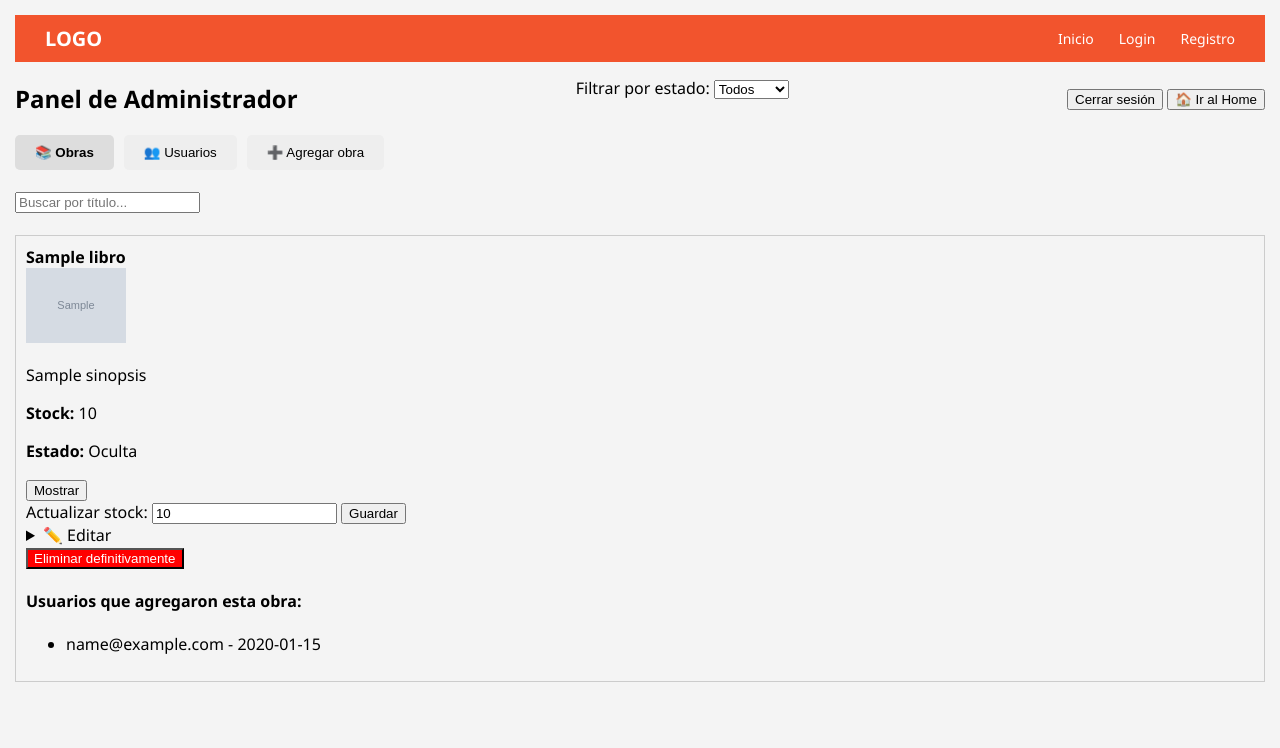
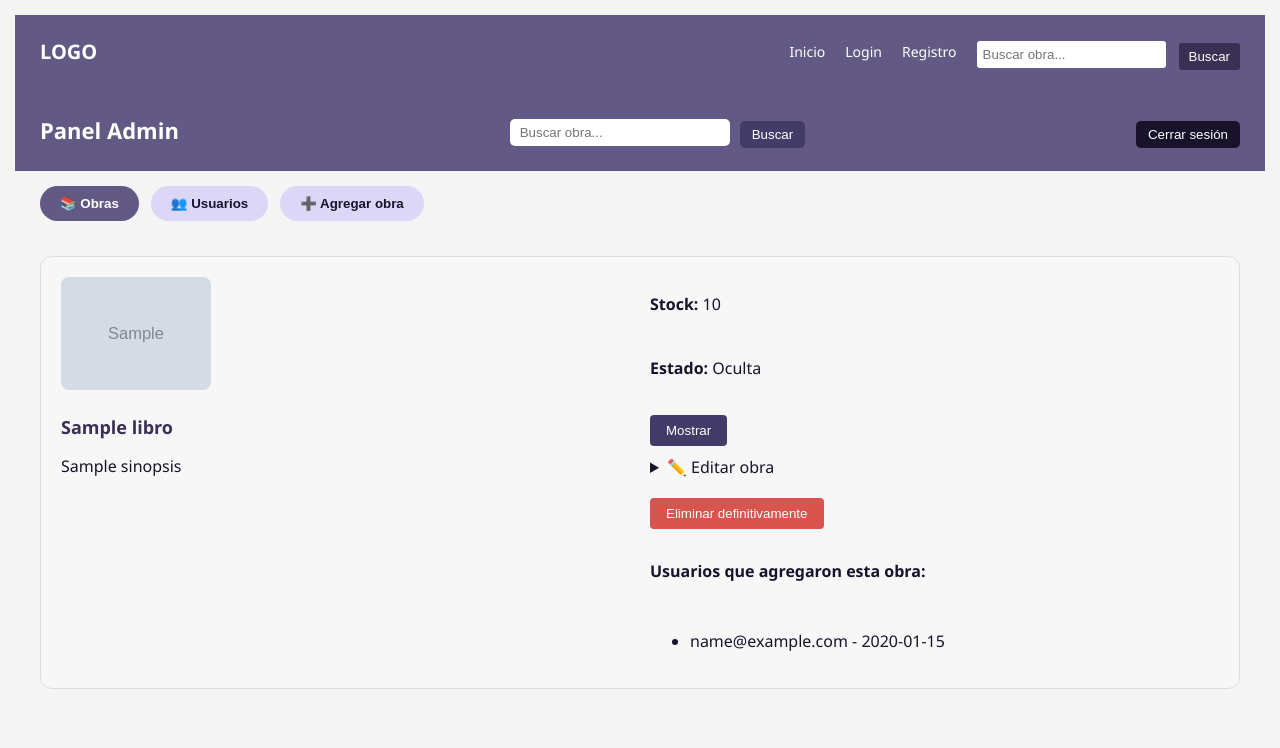
Before and after one commit to jptorres121/MarioMendoza, a FastAPI app: template app/templates/admin_dashboard.html in a window 1280 px wide. Shown: the top 748 px of the page. Run offline with FastAPI, Linux system fonts and the light colour scheme; the template is opened without the code that fills it: most values are stand-ins (such as "Sample title", 1, 10 or a date in 2020); grey boxes marked "Sample" are stand-in pictures.

Commit message:
Estilos para la pagina y cambios para el admin

```diff
--- a/app/main.py
+++ b/app/main.py
@@ -95,6 +95,8 @@ def dashboard(request: Request, db: Session = Depends(get_db), token: str = Cook
             datos.append({"usuario": u, "libros": libros_u})
 
         estado = request.query_params.get("estado")
+        q = request.query_params.get("q", "")
+
         disponibles_query = db.query(models.LibroDisponible)
 
         if estado == "activo":
@@ -102,7 +104,11 @@ def dashboard(request: Request, db: Session = Depends(get_db), token: str = Cook
         elif estado == "inactivo":
             disponibles_query = disponibles_query.filter(models.LibroDisponible.activo == False)
 
+        if q:
+            disponibles_query = disponibles_query.filter(models.LibroDisponible.titulo.ilike(f"%{q}%"))
+
         disponibles = disponibles_query.all()
+
         for libro in disponibles:
             libro.usuarios = (
                 db.query(models.LibroUsuario)
--- /dev/null
+++ b/app/static/css/style_admin.css
@@ -0,0 +1,313 @@
+/* ===== Paleta ===== */
+/* Principal: #635985, Secundario: #443C68, Tercero: #393053, Fondo oscuro: #18122B */
+
+body {
+  margin: 0;
+  font-family: 'Segoe UI', Tahoma, Geneva, Verdana, sans-serif;
+  background-color: #f4f4f4;
+  color: #18122B;
+}
+
+/* === Navbar del Admin === */
+nav {
+  background-color: #635985;
+  color: white;
+  display: flex;
+  justify-content: space-between;
+  align-items: center;
+  padding: 10px 25px;
+}
+
+nav .logo {
+  font-size: 20px;
+  font-weight: bold;
+  text-decoration: none;
+  color: white;
+}
+
+.nav-links {
+  display: flex;
+  align-items: center;
+  gap: 20px;
+}
+
+.nav-links a {
+  color: white;
+  text-decoration: none;
+  font-weight: 500;
+}
+
+.nav-links a:hover {
+  color: #dcd6f7;
+}
+
+/* === Menú desplegable para imagen/perfil === */
+.dropdown {
+  position: relative;
+  display: inline-block;
+}
+
+.dropdown-btn {
+  background: none;
+  border: none;
+  cursor: pointer;
+}
+
+.dropdown-content {
+  display: none;
+  position: absolute;
+  right: 0;
+  background-color: #443C68;
+  min-width: 160px;
+  z-index: 1;
+  border-radius: 4px;
+}
+
+.dropdown-content a {
+  color: white;
+  padding: 10px 16px;
+  display: block;
+  text-decoration: none;
+}
+
+.dropdown-content a:hover {
+  background-color: #393053;
+}
+
+.dropdown:hover .dropdown-content {
+  display: block;
+}
+
+/* === Barra de búsqueda === */
+nav form {
+  display: flex;
+  align-items: center;
+  gap: 8px;
+}
+
+nav input[type="text"] {
+  padding: 6px;
+  border-radius: 4px;
+  border: 1px solid #ccc;
+}
+
+nav button {
+  background-color: #443C68;
+  color: white;
+  border: none;
+  padding: 6px 12px;
+  border-radius: 4px;
+  cursor: pointer;
+}
+
+nav button:hover {
+  background-color: #393053;
+}
+
+/* === Pestañas === */
+.tabs {
+  display: flex;
+  gap: 12px;
+  padding: 15px 25px;
+}
+
+.tabs button {
+  background-color: #dcd6f7;
+  color: #18122B;
+  padding: 10px 20px;
+  border: none;
+  border-radius: 20px;
+  cursor: pointer;
+  font-weight: bold;
+  transition: background-color 0.3s;
+}
+
+.tabs button.active {
+  background-color: #635985;
+  color: white;
+}
+
+.tab-content {
+  display: none;
+  padding: 20px 25px;
+}
+
+.tab-content.active {
+  display: block;
+}
+
+/* === Tarjetas de obras y usuarios === */
+.card {
+  background-color: white;
+  border: 1px solid #ccc;
+  border-radius: 6px;
+  padding: 15px;
+  margin-bottom: 20px;
+}
+
+.card img {
+  max-width: 120px;
+  height: auto;
+  display: block;
+  margin-bottom: 10px;
+}
+
+/* === Formularios y botones === */
+form {
+  margin-top: 10px;
+}
+
+form input,
+form textarea,
+form select {
+  width: 100%;
+  max-width: 400px;
+  padding: 8px;
+  margin-top: 6px;
+  margin-bottom: 10px;
+  border: 1px solid #bbb;
+  border-radius: 4px;
+}
+
+form button {
+  background-color: #443C68;
+  color: white;
+  padding: 8px 16px;
+  border: none;
+  border-radius: 4px;
+  cursor: pointer;
+}
+
+form button:hover {
+  background-color: #393053;
+}
+
+button.danger {
+  background-color: #d9534f;
+}
+
+button.danger:hover {
+  background-color: #c9302c;
+}
+
+/* === Encabezados === */
+h2, h3, h4 {
+  color: #18122B;
+}
+
+.libro-card {
+  display: flex;
+  justify-content: space-between;
+  background-color: #f7f7f7;
+  border: 1px solid #ddd;
+  padding: 20px;
+  border-radius: 12px;
+  margin-bottom: 25px;
+  gap: 20px;
+}
+
+.libro-info {
+  flex: 1;
+}
+
+.libro-info img {
+  width: 150px;
+  height: auto;
+  border-radius: 8px;
+  margin-bottom: 10px;
+}
+
+.libro-info h3 {
+  margin: 10px 0 5px;
+  font-size: 18px;
+  color: #393053;
+}
+
+.libro-acciones {
+  flex: 1;
+  display: flex;
+  flex-direction: column;
+  gap: 10px;
+  justify-content: center;
+}
+
+.form-editar input,
+.form-editar textarea,
+.form-editar button {
+  display: block;
+  width: 100%;
+  margin-top: 5px;
+  margin-bottom: 10px;
+  padding: 6px;
+  border-radius: 5px;
+  border: 1px solid #ccc;
+}
+
+.form-editar button {
+  background-color: #443C68;
+  color: white;
+  border: none;
+  cursor: pointer;
+}
+
+.form-editar button:hover {
+  background-color: #635985;
+}
+
+.admin-navbar {
+  background-color: #635985;
+  color: white;
+  padding: 15px 25px;
+  display: flex;
+  align-items: center;
+  justify-content: space-between;
+  font-family: 'Segoe UI', sans-serif;
+  flex-wrap: wrap;
+}
+
+.admin-navbar .logo {
+  font-size: 22px;
+  font-weight: bold;
+  text-decoration: none;
+  color: white;
+}
+
+.admin-search {
+  display: flex;
+  align-items: center;
+  gap: 10px;
+}
+
+.admin-search input[type="text"] {
+  padding: 6px 10px;
+  border-radius: 5px;
+  border: none;
+  min-width: 200px;
+}
+
+.admin-search button {
+  background-color: #443C68;
+  color: white;
+  border: none;
+  padding: 6px 12px;
+  border-radius: 5px;
+  cursor: pointer;
+  transition: background-color 0.2s;
+}
+
+.admin-search button:hover {
+  background-color: #393053;
+}
+
+.logout-btn {
+  background-color: #18122B;
+  color: white;
+  padding: 6px 12px;
+  border: none;
+  border-radius: 5px;
+  cursor: pointer;
+}
+
+.logout-btn:hover {
+  background-color: #393053;
+}
--- a/app/static/css/styles.css
+++ b/app/static/css/styles.css
@@ -1,4 +1,10 @@
-/* Estilo general para el body */
+:root {
+  --color-1: #635985;
+  --color-2: #443C68;
+  --color-3: #393053;
+  --color-4: #18122B;
+}
+
 body {
   font-family: 'Segoe UI', Tahoma, Geneva, Verdana, sans-serif;
   margin: 0;
@@ -6,17 +12,15 @@ body {
   background-color: #f4f4f4;
 }
 
-/* Barra de navegación principal */
+/* Navbar con buscador */
 nav {
-  background-color: #f2542d; /* Naranja moderno */
-  padding: 10px 30px;
+  background-color: var(--color-1);
+  padding: 12px 30px;
   display: flex;
+  justify-content: space-between;
   align-items: center;
-  justify-content: space-between;
-  font-family: 'Segoe UI', Tahoma, Geneva, Verdana, sans-serif;
 }
 
-/* Logo o título a la izquierda */
 nav .logo {
   color: white;
   font-weight: bold;
@@ -24,21 +28,40 @@ nav .logo {
   text-decoration: none;
 }
 
-/* Contenedor de enlaces */
 nav .nav-links {
   display: flex;
-  gap: 25px;
+  align-items: center;
+  gap: 20px;
 }
 
-/* Enlaces de navegación */
 nav .nav-links a {
   color: white;
   text-decoration: none;
   font-size: 14px;
   font-weight: 500;
-  transition: color 0.3s;
 }
 
 nav .nav-links a:hover {
-  color: #ffe3d8; /* Color claro al pasar el mouse */
+  color: #ddd;
 }
+
+/* Buscador en navbar */
+nav .search-form input[type="text"] {
+  padding: 6px;
+  border: none;
+  border-radius: 3px;
+}
+
+nav .search-form button {
+  padding: 6px 10px;
+  margin-left: 5px;
+  background-color: var(--color-3);
+  color: white;
+  border: none;
+  border-radius: 3px;
+  cursor: pointer;
+}
+
+nav .search-form button:hover {
+  background-color: var(--color-4);
+}
--- a/app/templates/admin_dashboard.html
+++ b/app/templates/admin_dashboard.html
@@ -2,90 +2,65 @@
 {% block title %}Panel de Administrador{% endblock %}
 
 {% block content %}
-<style>
-  .tabs {
-    display: flex;
-    gap: 10px;
-    margin-bottom: 20px;
-  }
-  .tabs button {
-    padding: 10px 20px;
-    background-color: #eee;
-    border: none;
-    cursor: pointer;
-    border-radius: 5px;
-  }
-  .tabs button.active {
-    background-color: #ddd;
-    font-weight: bold;
-  }
-  .tab-content { display: none; }
-  .tab-content.active { display: block; }
-</style>
+<link rel="stylesheet" href="/static/css/style_admin.css">
 
-<div style="display: flex; justify-content: space-between; align-items: center;">
-  <h2>Panel de Administrador</h2>
-  <form method="get" style="margin-bottom: 20px;">
-    <label>Filtrar por estado:</label>
-    <select name="estado" onchange="this.form.submit()">
-      <option value="">Todos</option>
-      <option value="activo" {% if request.query_params.get('estado') == 'activo' %}selected{% endif %}>Activos</option>
-      <option value="inactivo" {% if request.query_params.get('estado') == 'inactivo' %}selected{% endif %}>Inactivos</option>
-    </select>
+<nav class="admin-navbar">
+  <a href="/" class="logo">Panel Admin</a>
+  <form method="get" action="/dashboard" class="admin-search">
+    <input type="text" name="q" placeholder="Buscar obra..." value="{{ request.query_params.q or '' }}">
+    <button type="submit">Buscar</button>
   </form>
+  <form method="get" action="/logout">
+    <button type="submit" class="logout-btn">Cerrar sesión</button>
+  </form>
+</nav>
 
-  <form method="get" action="/logout">
-    <button type="submit">Cerrar sesión</button>
-    <button onclick="irAlHome()">🏠 Ir al Home</button>
-  </form>
-</div>
 
-<!-- Pestañas -->
 <div class="tabs">
   <button onclick="mostrarTab('obras')" class="active">📚 Obras</button>
   <button onclick="mostrarTab('usuarios')">👥 Usuarios</button>
   <button onclick="mostrarTab('agregar')">➕ Agregar obra</button>
 </div>
 
-<!-- TAB: Obras -->
 <div id="obras" class="tab-content active">
-  <input type="text" id="filtroObras" placeholder="Buscar por título..." onkeyup="filtrarObras()">
-  <br><br>
   {% for libro in disponibles %}
-    <div class="libro-item" style="border:1px solid #ccc; padding:10px; margin-bottom:20px;">
-      <strong>{{ libro.titulo }}</strong><br>
-      <img src="{{ libro.imagen_url }}" width="100"><br>
+    <div class="libro-card">
+      <div class="libro-info">
+        <img src="{{ libro.imagen_url }}" alt="{{ libro.titulo }}">
+        <h3>{{ libro.titulo }}</h3>
         <p>{{ libro.sinopsis }}</p>
+      </div>
+      <div class="libro-acciones">
         <p><strong>Stock:</strong> {{ libro.stock }}</p>
         <p><strong>Estado:</strong> {{ "Visible" if libro.activo else "Oculta" }}</p>
 
         <form method="post" action="/obras/{{ libro.id }}/alternar">
-        <button type="submit">{% if libro.activo %}Ocultar{% else %}Mostrar{% endif %}</button>
-      </form>
-
-      <form method="post" action="/obras/{{ libro.id }}/stock">
-        <label>Actualizar stock:</label>
-        <input type="number" name="stock" value="{{ libro.stock }}" required>
-        <button type="submit">Guardar</button>
+          <button type="submit" class="secondary-btn">
+            {% if libro.activo %} Ocultar {% else %} Mostrar {% endif %}
+          </button>
         </form>
 
         <details>
-        <summary>✏️ Editar</summary>
-        <form method="post" action="/obras/{{ libro.id }}/actualizar" enctype="multipart/form-data">
+          <summary>✏️ Editar obra</summary>
+          <form method="post" action="/obras/{{ libro.id }}/actualizar" enctype="multipart/form-data" class="form-editar">
             <label>Título:</label>
-          <input type="text" name="titulo" value="{{ libro.titulo }}" required><br>
+            <input type="text" name="titulo" value="{{ libro.titulo }}" required>
+
             <label>Sinopsis:</label>
-          <textarea name="sinopsis" required>{{ libro.sinopsis }}</textarea><br>
+            <textarea name="sinopsis" required>{{ libro.sinopsis }}</textarea>
+
             <label>Imagen:</label>
-          <input type="file" name="imagen" accept="image/*"><br>
+            <input type="file" name="imagen">
+
             <label>Stock:</label>
-          <input type="number" name="stock" value="{{ libro.stock }}" required><br>
+            <input type="number" name="stock" value="{{ libro.stock }}" required>
+
             <button type="submit">Actualizar</button>
           </form>
         </details>
 
         <form method="post" action="/obras/{{ libro.id }}/eliminar-definitivo">
-        <button type="submit" style="background-color: red; color: white;">Eliminar definitivamente</button>
+          <button type="submit" class="danger">Eliminar definitivamente</button>
         </form>
 
         <h4>Usuarios que agregaron esta obra:</h4>
@@ -97,26 +72,24 @@
           {% endfor %}
         </ul>
       </div>
+    </div>
+  {% else %}
+    <p>No hay libros aún.</p>
   {% endfor %}
 </div>
 
-<!-- TAB: Usuarios -->
 <div id="usuarios" class="tab-content">
+  <h2>Usuarios registrados</h2>
   {% for entrada in datos %}
-    <div style="border:1px solid #ccc; padding:10px; margin-bottom:20px;">
-      <strong>{{ entrada.usuario.nombre }} {{ entrada.usuario.apellido }}</strong> — {{ entrada.usuario.email }}<br>
+    <div class="usuario-card">
+      <p><strong>{{ entrada.usuario.nombre }} {{ entrada.usuario.apellido }}</strong> — {{ entrada.usuario.email }}</p>
       <p><strong>Estado:</strong> {{ "Activo" if entrada.usuario.activo else "Inactivo" }}</p>
-
       <form method="post" action="/usuarios/{{ entrada.usuario.id }}/alternar">
-        <button type="submit">
-          {% if entrada.usuario.activo %}Inactivar{% else %}Activar{% endif %}
-        </button>
+        <button type="submit">{% if entrada.usuario.activo %}Inactivar{% else %}Activar{% endif %}</button>
       </form>
-
       <form method="post" action="/usuarios/{{ entrada.usuario.id }}/eliminar">
-        <button type="submit" style="background-color: red; color: white;">Eliminar usuario</button>
+        <button type="submit" class="danger">Eliminar usuario</button>
       </form>
-
       <h4>Libros agregados:</h4>
       <ul>
         {% for libro in entrada.libros %}
@@ -129,7 +102,6 @@
   {% endfor %}
 </div>
 
-<!-- TAB: Agregar obra -->
 <div id="agregar" class="tab-content">
   <h3>Agregar nueva obra</h3>
   <form method="post" action="/obras/crear" enctype="multipart/form-data">
@@ -150,33 +122,13 @@
 </div>
 
 <script>
-  // Mostrar pestaña seleccionada
 function mostrarTab(id) {
   const tabs = document.querySelectorAll('.tab-content');
-    const buttons = document.querySelectorAll('.tabs button');
-
+  const botones = document.querySelectorAll('.tabs button');
   tabs.forEach(tab => tab.classList.remove('active'));
-    buttons.forEach(btn => btn.classList.remove('active'));
-
+  botones.forEach(btn => btn.classList.remove('active'));
   document.getElementById(id).classList.add('active');
   event.target.classList.add('active');
 }
-
-  // Filtrar obras por título
-  function filtrarObras() {
-    const input = document.getElementById('filtroObras').value.toLowerCase();
-    const libros = document.querySelectorAll('.libro-item');
-
-    libros.forEach(libro => {
-      const titulo = libro.querySelector('strong').textContent.toLowerCase();
-      libro.style.display = titulo.includes(input) ? '' : 'none';
-    });
-  }
-
-  // Redirigir al home
-  function irAlHome(){
-    window.location.href="/";
-  }
 </script>
-
 {% endblock %}
--- a/app/templates/base.html
+++ b/app/templates/base.html
@@ -4,23 +4,25 @@
   <meta charset="UTF-8">
   <title>{% block title %}App{% endblock %}</title>
   <link rel="stylesheet" href="{{ url_for('static', path='/css/styles.css') }}">
+  <link rel="stylesheet" href="{{ url_for('static', path='/css/style_admin.css') }}">
 </head>
 <body>
 
 {% if not hide_navbar %}
 <nav>
-  <a href="/" class="logo">LOGO</a>
+  <a class="logo" href="/">LOGO</a>
   <div class="nav-links">
     <a href="/">Inicio</a>
-    {% if request.cookies.get("token") %}
-      <a href="/dashboard">Dashboard</a>
-      <a href="/logout">Cerrar sesión</a>
-    {% else %}
-      <a href="/login">Login</a>
-      <a href="/register">Registro</a>
-    {% endif %}
+    <a href="/login">Login</a>
+    <a href="/register">Registro</a>
+
+    <form method="get" action="/" class="search-form">
+      <input type="text" name="q" placeholder="Buscar obra...">
+      <button type="submit">Buscar</button>
+    </form>
   </div>
 </nav>
+
 {% endif %}
 
 {% block content %}{% endblock %}
--- a/app/templates/home.html
+++ b/app/templates/home.html
@@ -3,10 +3,6 @@
 
 {% block content %}
 <h2>Obras disponibles</h2>
-<form method="get" style="margin-bottom: 20px;">
-    <input type="text" name="q" placeholder="Buscar obra..." value="{{ request.query_params.get('q', '') }}">
-    <button type="submit">Buscar</button>
-  </form>
 {% for libro in libros %}
   <div>
     <h3>{{ libro.titulo }}</h3>
```
Lines whose indentation alone changed are shown as unchanged.
